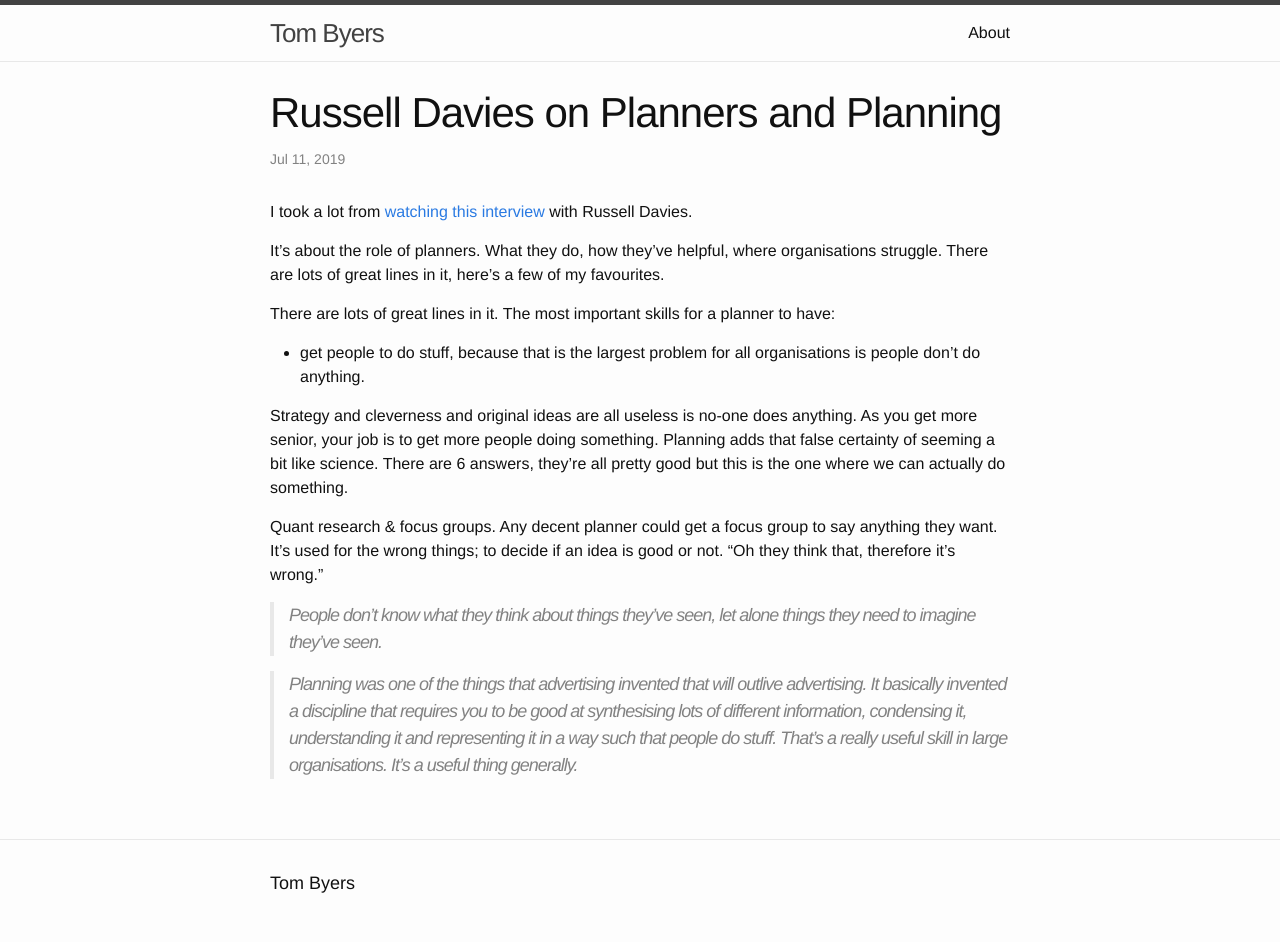
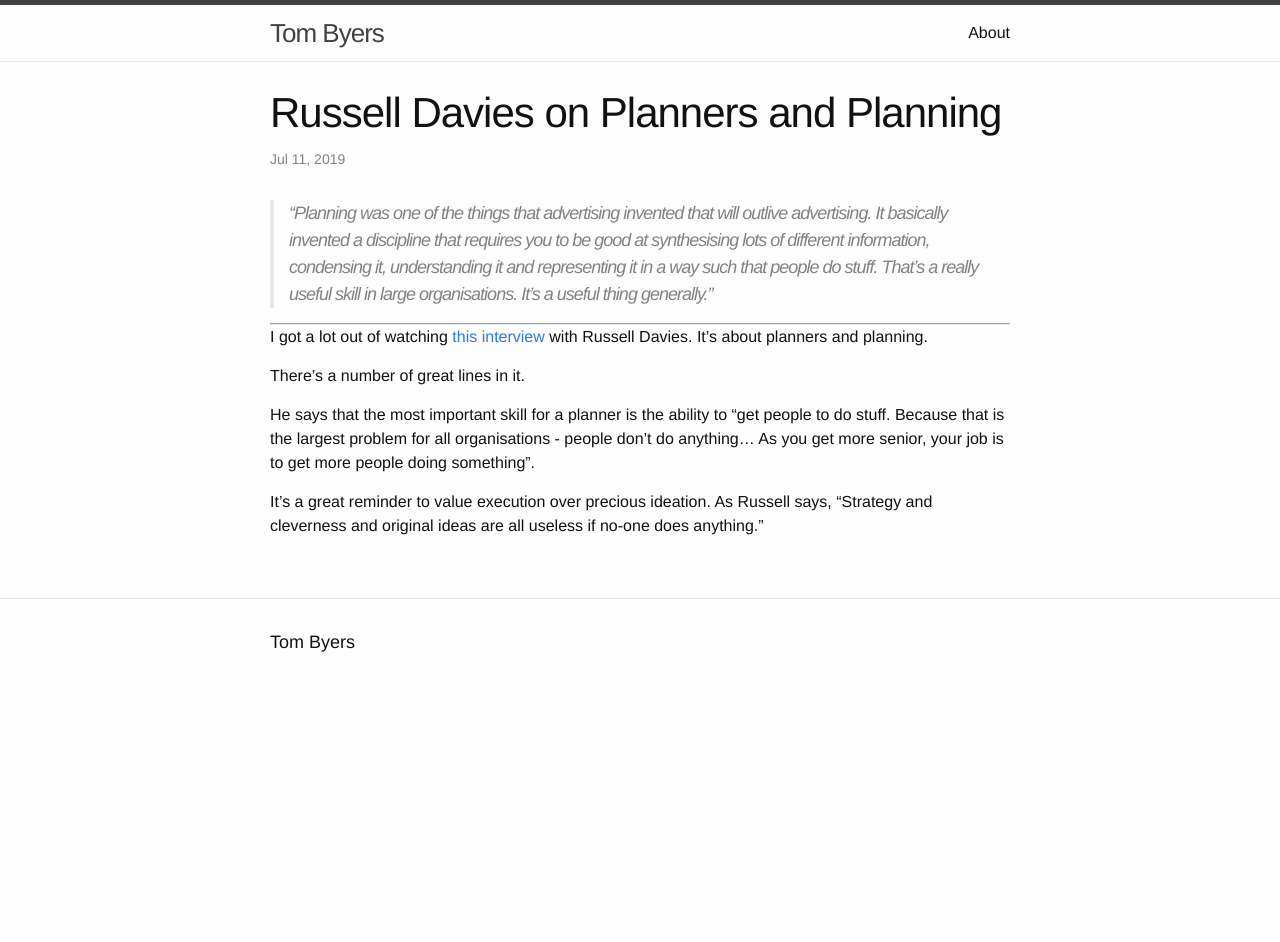
Before and after one commit to tombyers/tombyers.github.io, a Jekyll site: the page built from _posts/2019-07-11-russell-davies-on-planners-and-planning.markdown, in a window 1280 px wide. Built offline with Jekyll 4.4.1, drawn with Linux system fonts in a browser that asks for light colours; after the commit the page ends 900 px from its top, so only the background shows below that.

Commit message:
Updated Russell Davies On Planners And Planning

```diff
--- a/_posts/2019-07-11-russell-davies-on-planners-and-planning.markdown
+++ b/_posts/2019-07-11-russell-davies-on-planners-and-planning.markdown
@@ -3,18 +3,14 @@ title: Russell Davies on Planners and Planning
 date: 2019-07-11 07:20:00 Z
 ---
 
-I took a lot from [watching this interview](https://vimeo.com/99675815) with Russell Davies.
+> "Planning was one of the things that advertising invented that will outlive advertising. It basically invented a discipline that requires you to be good at synthesising lots of different information, condensing it, understanding it and representing it in a way such that people do stuff. That's a really useful skill in large organisations. It's a useful thing generally."
 
-It's about the role of planners. What they do, how they've helpful, where organisations struggle. There are lots of great lines in it, here's a few of my favourites.
+---
 
-There are lots of great lines in it.
-The most important skills for a planner to have:
-* get people to do stuff, because that is the largest problem for all organisations is people don't do anything.
+I got a lot out of watching [this interview](https://vimeo.com/99675815) with Russell Davies. It's about planners and planning.
 
-Strategy and cleverness and original ideas are all useless is no-one does anything. As you get more senior, your job is to get more people doing something. Planning adds that false certainty of seeming a bit like science. There are 6 answers, they're all pretty good but this is the one where we can actually do something.
+There's a number of great lines in it.
 
-Quant research & focus groups. Any decent planner could get a focus group to say anything they want. It's used for the wrong things; to decide if an idea is good or not. "Oh they think that, therefore it's wrong."
+He says that the most important skill for a planner is the ability to "get people to do stuff. Because that is the largest problem for all organisations - people don't do anything... As you get more senior, your job is to get more people doing something".
 
-> People don't know what they think about things they've seen, let alone things they need to imagine they've seen.
-
-> Planning was one of the things that advertising invented that will outlive advertising. It basically invented a discipline that requires you to be good at synthesising lots of different information, condensing it, understanding it and representing it in a way such that people do stuff. That's a really useful skill in large organisations. It's a useful thing generally.
+It's a great reminder to value execution over precious ideation. As Russell says, "Strategy and cleverness and original ideas are all useless if no-one does anything."
```
